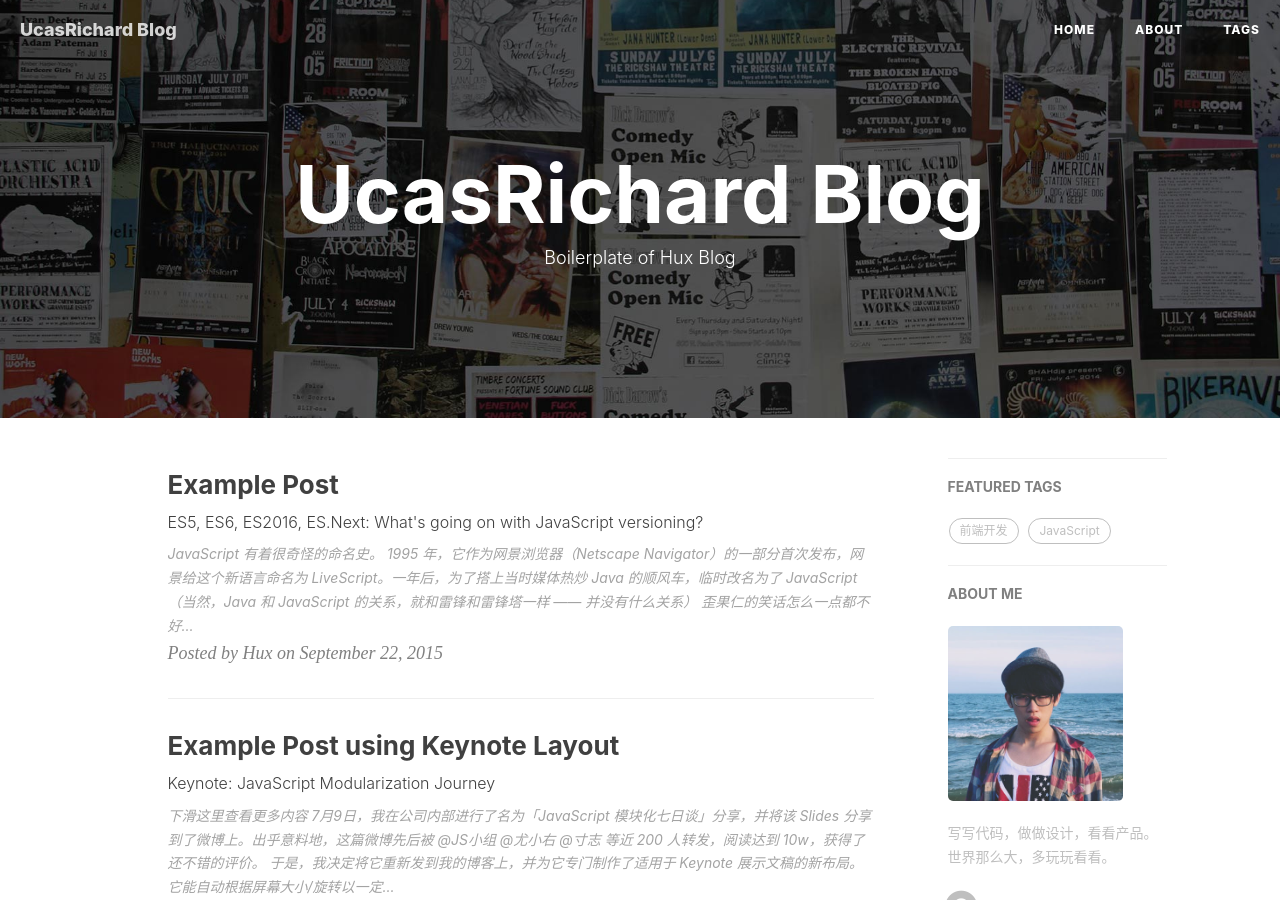
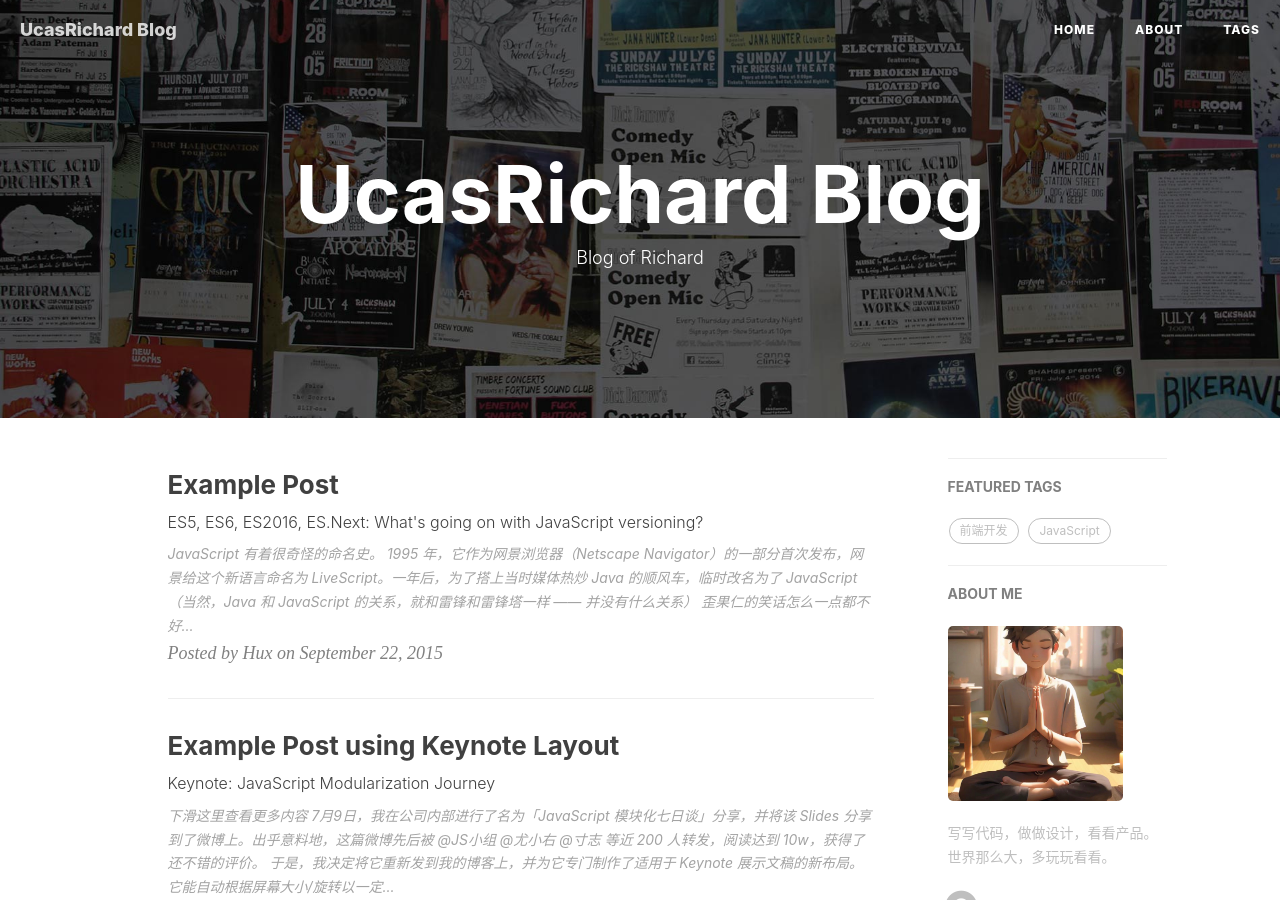
Before and after one commit to UcasRichard/ucasrichard.github.io, a Jekyll site: the page built from index.html, in a window 1280 px wide and 900 px high. Built offline with Jekyll 4.4.1, drawn with Linux system fonts in a browser that asks for light colours; nearby versions of some CDN libraries; the list of posts is cut into pages by our own code; comment, search, counter and statistics services are not loaded.

Commit message:
add template

```diff
--- a/_config.yml
+++ b/_config.yml
@@ -1,11 +1,11 @@
 # Site settings
 title: UcasRichard Blog
-SEOTitle: 你的博客 | UcasRichard Blog
+SEOTitle: Ucasrichard | UcasRichard Blog
 header-img: img/home-bg.jpg
 email: lccpowter@gmail.com
 description: ""
 keyword: ""
-url: "https://ucasrichard.github.io/"              # your host, for absolute URL
+url: "https://ucasrichard.github.io/"   # your host, for absolute URL
 baseurl: "/"         # for example, '/blog' if your blog hosted on 'host/blog'
 
 
@@ -69,7 +69,7 @@
 # Sidebar settings
 sidebar: true                           # whether or not using Sidebar.
 sidebar-about-description: "写写代码，做做设计，看看产品。世界那么大，多玩玩看看。"
-sidebar-avatar: /img/avatar-hux.jpg      # use absolute URL, seeing it's used in both `/` and `/about/`
+sidebar-avatar: /img/profile.jpg      # use absolute URL, seeing it's used in both `/` and `/about/`
 
 
 
--- a/index.html
+++ b/index.html
@@ -1,6 +1,6 @@
 ---
 layout: page
-description: "Boilerplate of Hux Blog"
+description: "Blog of Richard"
 ---
 
 {% for post in paginator.posts %}
```
Also changed, not shown: img/profile.jpg (added).
